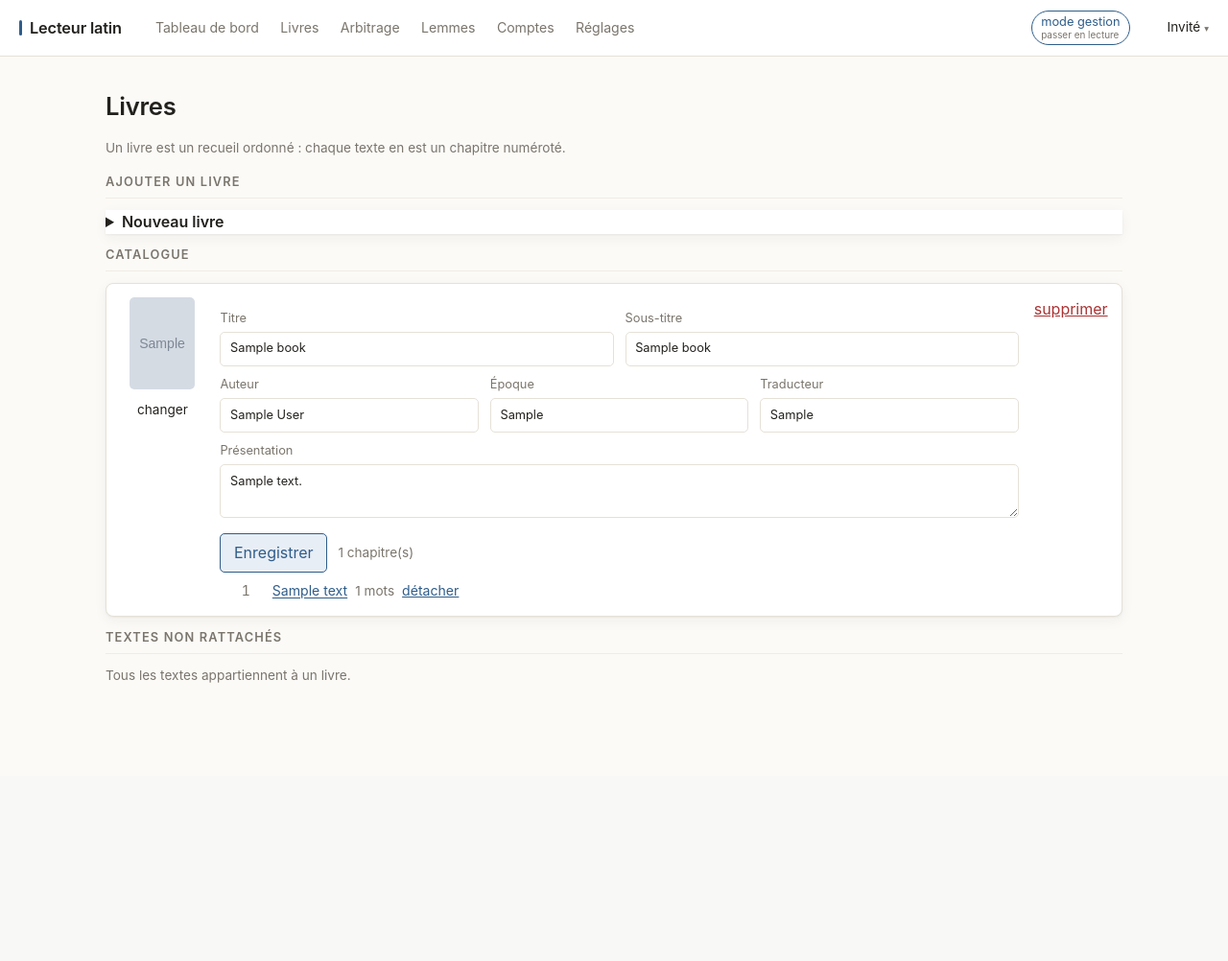
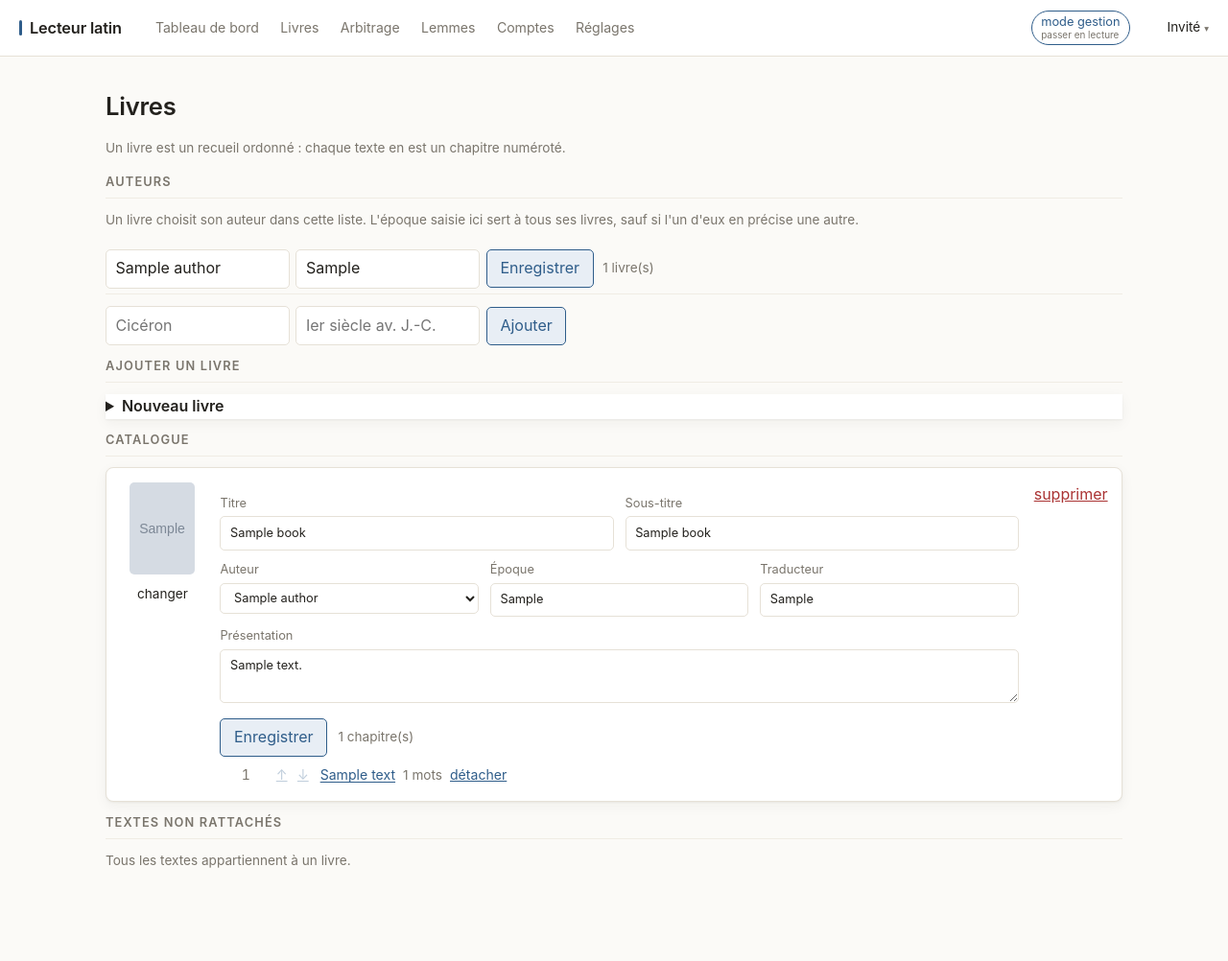
Before and after one commit to jderet/latin-reader-pub, a FastAPI app: page /admin/books in a window 1280 px wide. Shown: the whole page at 96% size. Before the commit the page ends 712 px from the top, so only its background shows below. Run offline with FastAPI, Linux system fonts and the light colour scheme; the visitor is signed in with stand-in values (Sample User, id 1); tables that the repository leaves empty hold one stand-in row (values such as "Sample post"); grey boxes marked "Sample" are stand-in pictures; parts of the project's set-up code (start-up, migrations or seed data) failed here and were passed over; some libraries are stand-ins or nearby versions.

Commit message:
Ajouts
Auteurs, textes lus…

```diff
--- a/app/main.py
+++ b/app/main.py
@@ -1,5 +1,6 @@
 from __future__ import annotations
 
+import datetime as dt
 import logging
 import os
 from contextlib import asynccontextmanager
@@ -42,6 +43,7 @@ from .deps import (
     require_user,
 )
 from .models import (
+    Author,
     Book,
     Card,
     Lemma,
@@ -167,10 +169,11 @@ async def _attach_user(request: Request, call_next):
     donc l'utilisateur sur `request.state`, lu par la barre de navigation.
     """
     request.state.user = None
-    request.state.mode = MODE_ADMIN
+    # La lecture est le mode par defaut, administrateur compris.
+    request.state.mode = MODE_USER
     try:
         user_id = request.session.get("user_id")
-        request.state.mode = request.session.get(MODE_KEY, MODE_ADMIN)
+        request.state.mode = request.session.get(MODE_KEY, MODE_USER)
     except Exception:  # noqa: BLE001 - session absente (fichiers statiques)
         user_id = None
     if user_id:
@@ -252,7 +255,7 @@ def login_page(request: Request, user: User | None = Depends(current_user)):
     # Un invite n'est pas « connecte » : il doit pouvoir rejoindre son
     # compte nomme, quitte a abandonner ce qu'il a marque en passant.
     if user is not None and not user.is_guest:
-        return redirect("/admin" if user.is_admin else "/bibliotheque")
+        return redirect("/bibliotheque")
     return templates.TemplateResponse(request, "login.html", {"mode": "login"})
 
 
@@ -273,13 +276,15 @@ def login(
             status_code=401,
         )
     request.session["user_id"] = account.id
-    return redirect("/admin" if account.is_admin else "/bibliotheque")
+    # Tout le monde arrive dans le catalogue, administrateur compris : on
+    # ouvre l'application pour lire, la gestion est a un clic.
+    return redirect("/bibliotheque")
 
 
 @app.get("/register", response_class=HTMLResponse)
 def register_page(request: Request, user: User | None = Depends(current_user)):
     if user is not None and not user.is_guest:
-        return redirect("/admin" if user.is_admin else "/bibliotheque")
+        return redirect("/bibliotheque")
     return templates.TemplateResponse(
         request, "login.html", {"mode": "register", "guest": user is not None}
     )
@@ -406,7 +411,7 @@ def library(
     recherche = q.strip().lower()
 
     livres = session.scalars(
-        select(Book).order_by(Book.sort_order, Book.author, Book.title)
+        select(Book).order_by(Book.sort_order, Book.title)
     ).all()
     textes = session.scalars(
         select(TextDoc).order_by(TextDoc.chapter_idx, TextDoc.created_at.desc())
@@ -420,16 +425,17 @@ def library(
     def concerne(livre: Book) -> bool:
         if not recherche:
             return True
-        champs = [livre.title, livre.subtitle or "", livre.author or ""]
+        champs = [livre.title, livre.subtitle or "", livre.display_author]
         champs += [t.title for t in livre.texts]
         return any(recherche in c.lower() for c in champs)
 
+    lectures = _pages_lues(session, user.id)
     par_auteur: dict[str, list] = {}
     for livre in livres:
         if not concerne(livre):
             continue
         par_auteur.setdefault(livre.display_author, []).append(
-            _book_entry(livre, couvertures)
+            _book_entry(livre, couvertures, lectures)
         )
 
     isoles = [
@@ -460,6 +466,7 @@ def library(
             "q": q,
             "queue": cards_svc.queue_stats(session, user.id),
             "progress": knowledge.global_progress(session, user.id),
+            "lus": _textes_lus(session, user.id),
         },
     )
 
@@ -490,11 +497,84 @@ def book_page(
         for t in livre.texts
     }
     return templates.TemplateResponse(
-        request, "book.html", {"entry": _book_entry(livre, couvertures)}
-    )
-
-
-def _book_entry(livre: Book, couvertures: dict) -> dict:
+        request,
+        "book.html",
+        {
+            "entry": _book_entry(livre, couvertures, _pages_lues(session, user.id)),
+            "lus": _textes_lus(session, user.id),
+        },
+    )
+
+
+def _pages_lues(session: Session, user_id: int) -> dict[int, dt.datetime]:
+    """Quand chaque texte a ete declare lu pour la derniere fois.
+
+    Une seule requete pour tout le catalogue : interroger livre par livre
+    en produirait autant que de rayons.
+    """
+    lignes = session.execute(
+        select(PageRead.text_id, func.max(PageRead.read_at))
+        .where(PageRead.user_id == user_id)
+        .group_by(PageRead.text_id)
+    ).all()
+    return {text_id: lu_le for text_id, lu_le in lignes}
+
+
+def _textes_lus(session: Session, user_id: int) -> set[int]:
+    """Les textes dont toutes les pages ont ete declarees lues.
+
+    « Lu » porte sur le texte entier, pas sur une page : un chapitre de
+    trois pages dont une seule est cochee n'est pas lu. Pour l'immense
+    majorite des textes, qui tiennent en une page, les deux reviennent au
+    meme.
+    """
+    comptes = session.execute(
+        select(PageRead.text_id, func.count(PageRead.page_idx))
+        .where(PageRead.user_id == user_id)
+        .group_by(PageRead.text_id)
+    ).all()
+    if not comptes:
+        return set()
+    pagination = dict(
+        session.execute(
+            select(TextDoc.id, TextDoc.page_count).where(
+                TextDoc.id.in_([text_id for text_id, _ in comptes])
+            )
+        ).all()
+    )
+    return {
+        text_id
+        for text_id, lues in comptes
+        if lues >= (pagination.get(text_id) or 1)
+    }
+
+
+def _chapitre_suivant(livre: Book, lectures: dict[int, dt.datetime]):
+    """Le chapitre a ouvrir pour reprendre ce livre, ou None.
+
+    « Reprendre » veut dire : le chapitre qui suit le dernier ou le
+    lecteur a appuye sur « j'ai lu la page ». Pas le dernier ouvert —
+    parcourir un texte sans le declarer lu ne fait pas avancer.
+
+    None quand le livre n'a pas ete commence (rien a reprendre) ou quand
+    le dernier chapitre lu est le dernier du livre (rien a suivre).
+    """
+    lus = [t for t in livre.texts if t.id in lectures]
+    if not lus:
+        return None
+    dernier = max(lus, key=lambda t: lectures[t.id])
+    apres = [
+        t
+        for t in livre.texts
+        if (t.chapter_idx, t.id) > (dernier.chapter_idx, dernier.id)
+        and t.status == "ready"
+    ]
+    return min(apres, key=lambda t: (t.chapter_idx, t.id), default=None)
+
+
+def _book_entry(
+    livre: Book, couvertures: dict, lectures: dict[int, dt.datetime] | None = None
+) -> dict:
     """Un livre, ses chapitres et sa progression.
 
     Un livre progresse comme la moyenne de ses chapitres, ponderee par
@@ -515,6 +595,7 @@ def _book_entry(livre: Book, couvertures: dict) -> dict:
         "words": mots,
         "ratio": (connus / mots) if mots else 0.0,
         "spectrum": _merge_spectrum(chapitres),
+        "resume": _chapitre_suivant(livre, lectures or {}),
     }
 
 
@@ -1894,7 +1975,9 @@ def switch_mode(
     # Une destination doit rester interne : jamais de renvoi hors du site.
     if not next_url.startswith("/") or next_url.startswith("//"):
         next_url = "/"
-    if mode == MODE_ADMIN and next_url in ("/", "/words", "/cards", "/review", "/stats"):
+    if mode == MODE_ADMIN and next_url in (
+        "/", "/bibliotheque", "/words", "/cards", "/review", "/stats"
+    ):
         next_url = "/admin"
     return redirect(next_url)
 
@@ -2595,21 +2678,111 @@ def admin_books(
     admin: User = Depends(require_admin),
 ):
     livres = session.scalars(
-        select(Book).order_by(Book.sort_order, Book.author, Book.title)
+        select(Book).order_by(Book.sort_order, Book.title)
     ).all()
     orphelins = session.scalars(
         select(TextDoc).where(TextDoc.book_id.is_(None)).order_by(TextDoc.title)
     ).all()
     return templates.TemplateResponse(
-        request, "admin_books.html", {"books": livres, "orphans": orphelins}
-    )
+        request,
+        "admin_books.html",
+        {
+            "books": livres,
+            "orphans": orphelins,
+            "authors": _authors(session),
+        },
+    )
+
+
+def _authors(session: Session) -> list[Author]:
+    return list(
+        session.scalars(
+            select(Author).order_by(Author.sort_order, Author.name)
+        ).all()
+    )
+
+
+def _resolve_author(session: Session, author_id: str) -> Author | None:
+    """Traduit le choix du formulaire en auteur, ou None pour « aucun »."""
+    if not author_id.strip():
+        return None
+    auteur = session.get(Author, int(author_id))
+    if auteur is None:
+        raise HTTPException(400, "auteur inconnu")
+    return auteur
+
+
+@app.post("/admin/authors")
+def create_author(
+    name: str = Form(...),
+    era: str = Form(""),
+    session: Session = Depends(get_session),
+    admin: User = Depends(require_admin),
+):
+    nom = name.strip()
+    if not nom:
+        raise HTTPException(400, "le nom ne peut pas être vide")
+    # Le nom est unique en base : on le dit clairement plutot que de
+    # laisser remonter une erreur d'integrite.
+    if session.scalars(select(Author).where(Author.name == nom)).first():
+        raise HTTPException(400, f"« {nom} » est déjà dans la liste")
+    session.add(Author(name=nom, era=era.strip() or None))
+    session.flush()
+    return redirect("/admin/books")
+
+
+@app.post("/admin/authors/{author_id}")
+def update_author(
+    author_id: int,
+    name: str = Form(...),
+    era: str = Form(""),
+    session: Session = Depends(get_session),
+    admin: User = Depends(require_admin),
+):
+    auteur = session.get(Author, author_id)
+    if auteur is None:
+        raise HTTPException(404)
+    nom = name.strip()
+    if not nom:
+        raise HTTPException(400, "le nom ne peut pas être vide")
+    double = session.scalars(select(Author).where(Author.name == nom)).first()
+    if double is not None and double.id != auteur.id:
+        raise HTTPException(400, f"« {nom} » est déjà dans la liste")
+    auteur.name = nom
+    auteur.era = era.strip() or None
+    return redirect("/admin/books")
+
+
+@app.post("/admin/authors/{author_id}/delete")
+def delete_author(
+    author_id: int,
+    session: Session = Depends(get_session),
+    admin: User = Depends(require_admin),
+):
+    """Retire un auteur, a condition qu'aucun livre ne s'y rattache.
+
+    Refuser plutot que detacher : supprimer un auteur par megarde
+    rendrait ses livres anonymes sans qu'on s'en apercoive, et rien ne
+    permettrait de retrouver lequel etait le sien.
+    """
+    auteur = session.get(Author, author_id)
+    if auteur is None:
+        raise HTTPException(404)
+    if auteur.books:
+        raise HTTPException(
+            400,
+            f"« {auteur.name} » a encore {len(auteur.books)} livre(s) : "
+            "rattachez-les ailleurs avant de le retirer.",
+        )
+    session.delete(auteur)
+    return redirect("/admin/books")
 
 
 @app.post("/admin/books")
 def create_book(
     title: str = Form(...),
     subtitle: str = Form(""),
-    author: str = Form(""),
+    author_id: str = Form(""),
     era: str = Form(""),
     translator: str = Form(""),
     description: str = Form(""),
@@ -2619,7 +2792,7 @@ def create_book(
     livre = Book(
         title=title.strip(),
         subtitle=subtitle.strip() or None,
-        author=author.strip() or None,
+        author=_resolve_author(session, author_id),
         era=era.strip() or None,
         translator=translator.strip() or None,
         description=description.strip() or None,
@@ -2634,7 +2807,7 @@ def update_book(
     book_id: int,
     title: str = Form(...),
     subtitle: str = Form(""),
-    author: str = Form(""),
+    author_id: str = Form(""),
     era: str = Form(""),
     translator: str = Form(""),
     description: str = Form(""),
@@ -2646,10 +2819,44 @@ def update_book(
         raise HTTPException(404)
     livre.title = title.strip()
     livre.subtitle = subtitle.strip() or None
-    livre.author = author.strip() or None
+    livre.author = _resolve_author(session, author_id)
+    # Le nom en clair ne doit plus contredire le rattachement.
+    livre.author_name = None
     livre.era = era.strip() or None
     livre.translator = translator.strip() or None
     livre.description = description.strip() or None
+    return redirect("/admin/books")
+
+
+@app.post("/api/admin/texts/{text_id}/move")
+def move_chapter(
+    text_id: int,
+    direction: str = Form(...),
+    session: Session = Depends(get_session),
+    admin: User = Depends(require_admin),
+):
+    """Deplace un chapitre d'un rang dans son livre.
+
+    On renumerote la suite entiere a chaque deplacement plutot que
+    d'echanger deux numeros : les textes importes arrivent souvent tous
+    au rang 0, et un echange entre deux ex aequo n'aurait rien deplace.
+    Renumeroter remet la serie d'aplomb au premier clic.
+    """
+    doc = session.get(TextDoc, text_id)
+    if doc is None:
+        raise HTTPException(404)
+    if doc.book_id is None:
+        raise HTTPException(400, "ce texte n'appartient à aucun livre")
+    if direction not in ("up", "down"):
+        raise HTTPException(400, "direction inconnue")
+
+    fratrie = sorted(doc.book.texts, key=lambda t: (t.chapter_idx, t.id))
+    position = next(i for i, t in enumerate(fratrie) if t.id == doc.id)
+    voisin = position - 1 if direction == "up" else position + 1
+    if 0 <= voisin < len(fratrie):
+        fratrie[position], fratrie[voisin] = fratrie[voisin], fratrie[position]
+    for rang, texte in enumerate(fratrie, start=1):
+        texte.chapter_idx = rang
     return redirect("/admin/books")
 
 
--- a/app/static/style.css
+++ b/app/static/style.css
@@ -17,6 +17,8 @@
   --accent: #2f5d8a;
   --accent-soft: #e8eef5;
   --danger: #a33;
+  /* Vert de validation : le meme que le « lu » et les jauges pleines. */
+  --valide: #4f8f3a;
 
   /* Echelle d'espacement : quatre valeurs suffisent, et leur repetition
      fait l'unite visuelle. */
@@ -31,6 +33,7 @@
     --line: #35322d; --line-soft: #2a2723;
     --s4: #6b332c; --s3: #6b4d24; --s2: #5d5522; --s1: #33502c;
     --accent: #8fb4d8; --accent-soft: #23303c;
+    --valide: #7fbf62;
     --shadow: 0 1px 2px rgba(0,0,0,.3), 0 4px 14px rgba(0,0,0,.25);
     --shadow-lift: 0 2px 6px rgba(0,0,0,.4), 0 12px 28px rgba(0,0,0,.35);
   }
@@ -857,7 +860,6 @@ button[type=submit]:hover, .validate:hover, .listen:hover {
 .book-lien { text-decoration: none; color: inherit; }
 .book-lien::after { content: ''; position: absolute; inset: 0; border-radius: var(--radius); }
 .book-lien:hover { text-decoration: underline; }
-.book-card .chapter-links { position: relative; z-index: 1; }
 .book-cover { grid-area: cover; }
 .book-cover img {
   width: 68px; height: 96px; object-fit: cover;
@@ -881,11 +883,50 @@ button[type=submit]:hover, .validate:hover, .listen:hover {
   font-size: .74rem; color: var(--muted);
 }
 .book-meta span:not(:last-child)::after { content: ' ·'; }
+/* Simple sommaire : les chapitres ne s'ouvrent plus d'ici, la carte
+   entiere mene au livre. */
 .chapter-links { list-style: none; padding: 0; margin: .4rem 0 0; font-size: .85rem; }
 .chapter-links li { display: flex; gap: .4rem; align-items: baseline; }
-.chapter-links a { text-decoration: none; }
-.chapter-links a:hover { text-decoration: underline; }
 .chapter-links .muted { margin-left: auto; font-variant-numeric: tabular-nums; }
+
+.book-reprise { margin: .6rem 0 0; text-align: right; }
+.cta-reprise {
+  /* Au-dessus de la surimpression de la carte : c'est le seul element
+     qui doit mener ailleurs qu'a la page du livre. */
+  position: relative; z-index: 1;
+  display: inline-flex; flex-direction: column; align-items: flex-end;
+  gap: .1rem; text-decoration: none; font-size: .85rem; font-weight: 600;
+  padding: .35rem .7rem; border-radius: var(--radius);
+  color: var(--accent); border: 1px solid var(--accent);
+  background: var(--surface);
+}
+.cta-reprise:hover { background: var(--accent-soft); }
+.cta-reprise .muted { font-weight: 400; }
+
+/* ---------- texte lu ---------- */
+/* Un texte dont toutes les pages ont ete declarees lues. La teinte est
+   melangee au fond plutot que posee en dur : elle suit ainsi le theme
+   clair comme le sombre, ou --s1 et --surface changent tous deux. */
+.marque-lue { color: var(--valide); font-weight: 700; }
+.chapitre.lu,
+.texts li.lu {
+  background: color-mix(in srgb, var(--s1) 22%, var(--surface));
+  border-color: color-mix(in srgb, var(--s1) 55%, var(--line));
+}
+.chapitre.lu:hover { border-color: var(--valide); }
+
+/* ---------- auteurs (gestion) ---------- */
+.chapter-move { display: inline-flex; gap: .15rem; }
+.chapter-move button { padding: 0 .25rem; line-height: 1; }
+.chapter-move button[disabled] { opacity: .3; cursor: default; }
+
+.authorlist { list-style: none; padding: 0; margin: 0 0 var(--sp-2); }
+.authorlist li {
+  display: flex; gap: .6rem; align-items: center; flex-wrap: wrap;
+  padding: .35rem 0; border-bottom: 1px solid var(--line-soft);
+}
+.author-row { display: flex; gap: .4rem; align-items: center; flex-wrap: wrap; }
+.author-row input { width: 12rem; }
 
 /* ---------- page d'un livre ---------- */
 .fil { margin: 0 0 var(--sp-2); font-size: .82rem; }
--- a/app/templates/admin_books.html
+++ b/app/templates/admin_books.html
@@ -6,6 +6,41 @@
   <p class="muted small">
     Un livre est un recueil ordonné : chaque texte en est un chapitre numéroté.
   </p>
+
+  <h2>Auteurs</h2>
+  <p class="muted small">
+    Un livre choisit son auteur dans cette liste. L'époque saisie ici sert
+    à tous ses livres, sauf si l'un d'eux en précise une autre.
+  </p>
+
+  <ul class="authorlist">
+    {% for a in authors %}
+      <li>
+        <form method="post" action="/admin/authors/{{ a.id }}" class="inline author-row">
+          <input name="name" value="{{ a.name }}" required aria-label="Nom">
+          <input name="era" value="{{ a.era or '' }}" placeholder="époque"
+                 aria-label="Époque">
+          <button type="submit">Enregistrer</button>
+        </form>
+        <span class="muted small">{{ a.books|length }} livre(s)</span>
+        {% if not a.books %}
+          <form method="post" action="/admin/authors/{{ a.id }}/delete" class="inline"
+                onsubmit="return confirm('Retirer {{ a.name }} de la liste ?')">
+            <button class="link danger">retirer</button>
+          </form>
+        {% endif %}
+      </li>
+    {% endfor %}
+  </ul>
+  {% if not authors %}
+    <p class="muted small">Aucun auteur pour le moment : commencez par en ajouter un.</p>
+  {% endif %}
+
+  <form method="post" action="/admin/authors" class="inline author-row">
+    <input name="name" required placeholder="Cicéron" aria-label="Nom du nouvel auteur">
+    <input name="era" placeholder="Ier siècle av. J.-C." aria-label="Époque">
+    <button type="submit">Ajouter</button>
+  </form>
 
   <h2>Ajouter un livre</h2>
   <details class="importer" {% if not books %}open{% endif %}>
@@ -16,7 +51,14 @@
         <label>Sous-titre <input name="subtitle" placeholder="Guerre des Gaules"></label>
       </div>
       <div class="row">
-        <label>Auteur <input name="author" placeholder="Jules César"></label>
+        <label>Auteur
+          <select name="author_id">
+            <option value="">— aucun —</option>
+            {% for a in authors %}
+              <option value="{{ a.id }}">{{ a.name }}</option>
+            {% endfor %}
+          </select>
+        </label>
         <label>Époque <input name="era" placeholder="Ier siècle av. J.-C."></label>
         <label>Traducteur <input name="translator" placeholder="si applicable"></label>
       </div>
@@ -48,7 +90,15 @@
               <label>Sous-titre <input name="subtitle" value="{{ b.subtitle or '' }}"></label>
             </div>
             <div class="row">
-              <label>Auteur <input name="author" value="{{ b.author or '' }}"></label>
+              <label>Auteur
+                <select name="author_id">
+                  <option value="">— aucun —</option>
+                  {% for a in authors %}
+                    <option value="{{ a.id }}"
+                            {{ 'selected' if b.author_id == a.id }}>{{ a.name }}</option>
+                  {% endfor %}
+                </select>
+              </label>
               <label>Époque <input name="era" value="{{ b.era or '' }}"></label>
               <label>Traducteur <input name="translator" value="{{ b.translator or '' }}"></label>
             </div>
@@ -64,6 +114,21 @@
             {% for t in b.texts %}
               <li>
                 <span class="chapter-num">{{ t.chapter_idx }}</span>
+                {# Deux flèches suffisent : le déplacement renumérote la
+                   suite, donc l'ordre reste sain même si les textes sont
+                   arrivés tous au même rang. #}
+                <span class="chapter-move">
+                  <form method="post" action="/api/admin/texts/{{ t.id }}/move" class="inline">
+                    <input type="hidden" name="direction" value="up">
+                    <button class="link" title="Monter"
+                            {{ 'disabled' if loop.first }}>↑</button>
+                  </form>
+                  <form method="post" action="/api/admin/texts/{{ t.id }}/move" class="inline">
+                    <input type="hidden" name="direction" value="down">
+                    <button class="link" title="Descendre"
+                            {{ 'disabled' if loop.last }}>↓</button>
+                  </form>
+                </span>
                 <a href="/admin/texts/{{ t.id }}">{{ t.chapter_label or t.title }}</a>
                 <span class="muted small">{{ t.word_count }} mots</span>
                 <form method="post" action="/api/admin/texts/{{ t.id }}/book" class="inline detach">
```
Also changed, not shown: app/db.py (+50 -0 lines), app/deps.py (+7 -1 lines), app/models.py (+44 -2 lines), app/services/cards.py (+19 -1 lines), app/templates/book.html (+6 -2 lines), app/templates/library.html (+22 -8 lines), scripts/seed_catalogue.py (+17 -1 lines), tests/test_authors.py (added, +162 -0 lines).
